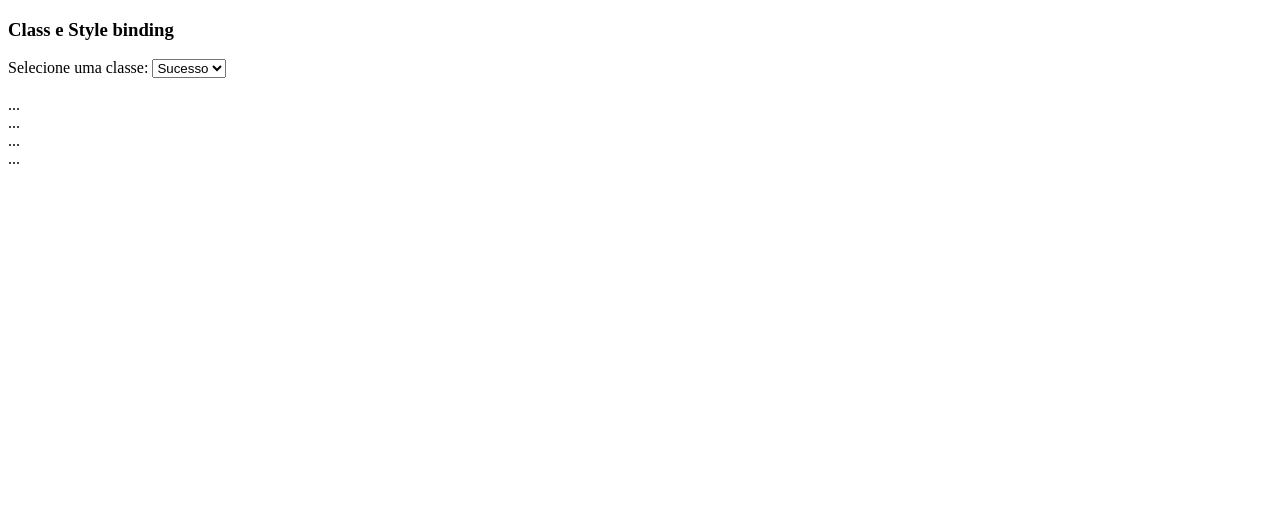
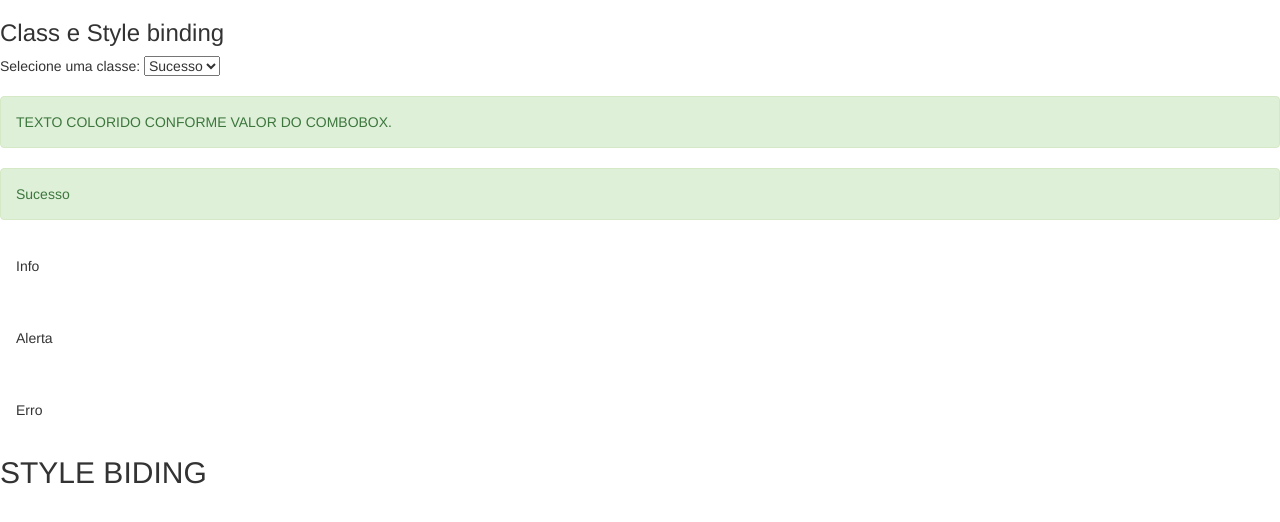
Before and after one commit to Murilo-MRS/Angular-data-binding, an Angular app: page / in a window 1280 px wide. Shown: the top 522 px of the page. Built offline with nearby package versions, Linux system fonts and the light colour scheme.

Commit message:
[Dev] [config] instalando bnootstrap 3 e renderizacao condicional

```diff
--- a/package.json
+++ b/package.json
@@ -18,6 +18,7 @@
     "@angular/platform-browser": "^14.2.0",
     "@angular/platform-browser-dynamic": "^14.2.0",
     "@angular/router": "^14.2.0",
+    "ngx-bootstrap": "^9.0.0",
     "rxjs": "~7.5.0",
     "tslib": "^2.3.0",
     "zone.js": "~0.11.4"
--- a/src/app/data-binding/data-binding.component.html
+++ b/src/app/data-binding/data-binding.component.html
@@ -20,17 +20,55 @@
         <h3>Class e Style binding</h3>
         <div>
             Selecione uma classe:
+            <!-- variavel local no template  #classe com evento (change)="(0)"-->
             <select #classe (change)="(0)">
         <option value="alert-success">Sucesso</option>
-        <option value="alert-success">Info</option>
-        <option value="alert-success">Alerta</option>
-        <option value="alert-success">Erro</option>
+        <option value="alert-info">Info</option>
+        <option value="alert-warning">Alerta</option>
+        <option value="alert-danger">Erro</option>
     </select>
     <br /><br />
-      <div class="alert alert-success" role="alert">...</div>
-      <div class="alert alert-info" role="alert">...</div>
-      <div class="alert alert-warning" role="alert">...</div>
-      <div class="alert alert-danger" role="alert">...</div>
+    <!-- queremos aplicar uma [class.alert-success] um verifica onde   "classe.value === 'alert-success'" -->
+    <!-- outra forma de class biding -->
+    <div class="alert {{ classe.value }} " role="alert">
+      TEXTO COLORIDO CONFORME VALOR DO COMBOBOX.
+    </div>
+    <div
+    class="alert"
+    role="alert"
+    [class.alert-success]="classe.value === 'alert-success'"
+    >
+    Sucesso
+      </div>
+      <div
+        class="alert"
+        role="alert"
+        [class.alert-info]="classe.value === 'alert-info'"
+      >
+        Info
+      </div>
+      <div
+        class="alert"
+        role="alert"
+        [class.alert-warning]="classe.value === 'alert-warning'"
+      >
+        Alerta
+      </div>
+      <div
+        class="alert"
+        role="alert"
+        [class.alert-danger]="classe.value === 'alert-danger'"
+      >
+        Erro
+      </div>
+      <h2>STYLE BIDING</h2>
+      <div
+        class="alert alert-danger"
+        role="alert"
+        [style.display]="classe.value === 'alert-danger' ? 'block' : 'none'"
+      >
+        ESSE TEXTO SO APARECE EM CASO DE ERRO.
+      </div>
     </div>
   </article>
 </section>
--- a/src/index.html
+++ b/src/index.html
@@ -6,6 +6,7 @@
     <base href="/" />
     <meta name="viewport" content="width=device-width, initial-scale=1" />
     <link rel="icon" type="image/x-icon" href="favicon.ico" />
+    <link href="https://maxcdn.bootstrapcdn.com/bootstrap/3.3.7/css/bootstrap.min.css" rel="stylesheet">
   </head>
   <body>
     <app-root></app-root>
```
Also changed, not shown: 1 other file (tests, documents, lock files or other folders). Lines whose indentation alone changed are shown as unchanged.
